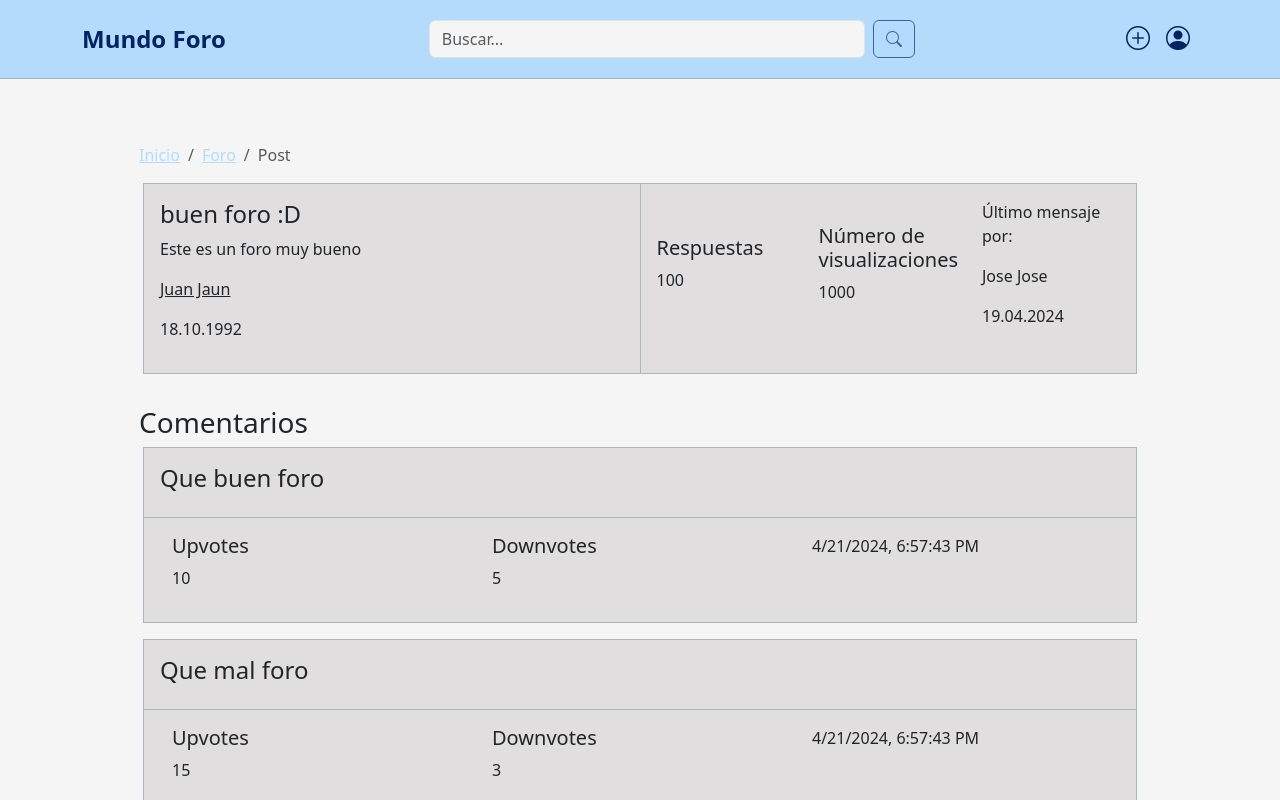
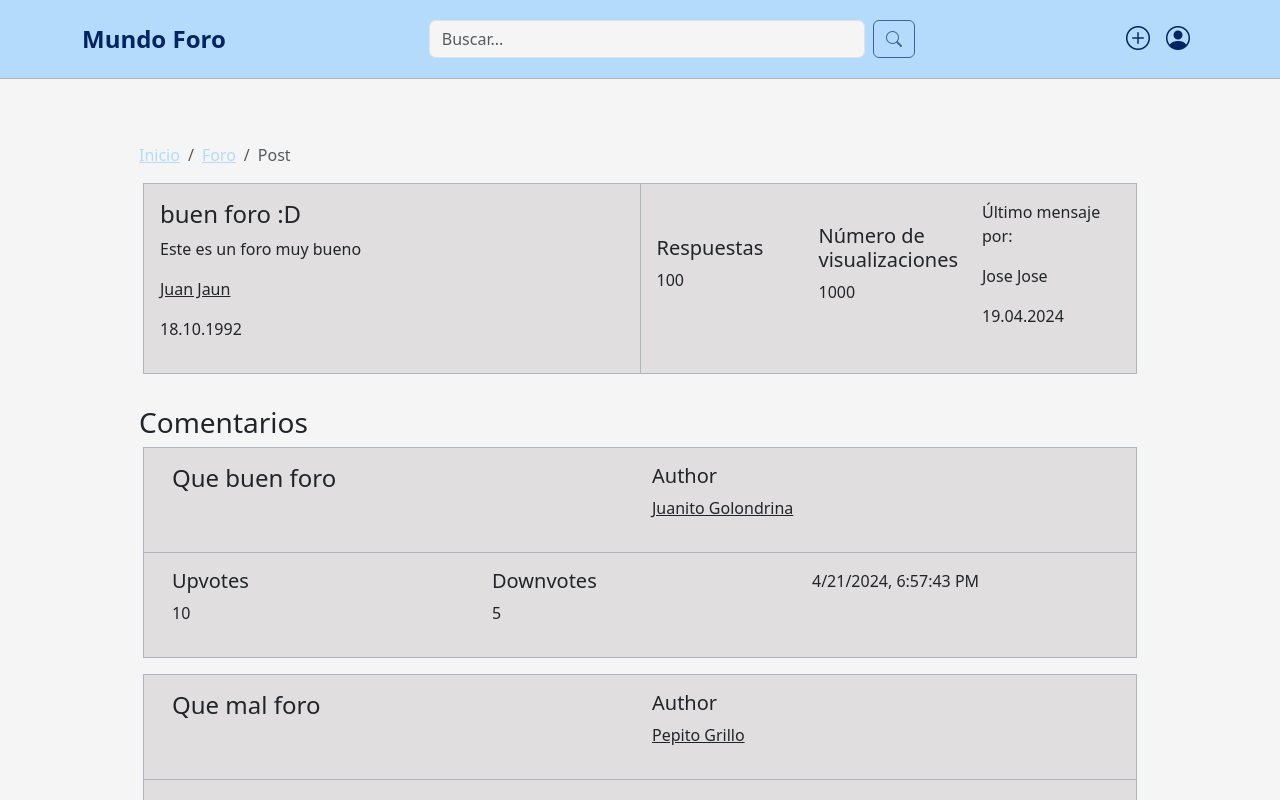
Before and after one commit to Croissanton/IU_Proyecto, a React (Create React App) app in the folder foro-mundo/: page /post in a window 1280 px wide. Shown: the top 800 px of the page. Built offline with nearby package versions, Linux system fonts and the light colour scheme.

Commit message:
Autor en comentarios de post y enlace con sus perfiles

```diff
--- a/foro-mundo/src/Components/PostComment.js
+++ b/foro-mundo/src/Components/PostComment.js
@@ -1,14 +1,21 @@
 import React from "react";
 import { Container, Row, Col } from "react-bootstrap";
+import { NavLink } from "react-router-dom";
 
-const PostComment = ({ title, upvotes, downvotes, date }) => {
+const PostComment = ({ title, author, upvotes, downvotes, date }) => {
   return (
     <Row className="gy-3">
       <Col className="p-3 m-auto">
         <Container className="border border-dark-subtle bg-light">
-          <Row>
-            <Col className="border-bottom border-dark-subtle p-3">
+          <Row className="border-bottom border-dark-subtle p-3">
+            <Col>
               <h4>{title}</h4>
+            </Col>
+            <Col>
+              <h5>Author</h5>
+              <NavLink to={`/profile/id`} style={{ color: "inherit" }}>
+                <p>{author}</p>
+              </NavLink>
             </Col>
           </Row>
           <Row className="p-3">
--- a/foro-mundo/src/Pages/PostPage.js
+++ b/foro-mundo/src/Pages/PostPage.js
@@ -61,18 +61,21 @@ function PostPage() {
         <h3>Comentarios</h3>
         <PostComment
           title={"Que buen foro"}
+          author={"Juanito Golondrina"}
           upvotes={10}
           downvotes={5}
           date={new Date()}
         />
         <PostComment
           title={"Que mal foro"}
+          author={"Pepito Grillo"}
           upvotes={15}
           downvotes={3}
           date={new Date()}
         />
         <PostComment
           title={"a mi no me gusta tanto la verdad"}
+          author={"Paquito Palotes"}
           upvotes={2}
           downvotes={5}
           date={new Date()}
```
